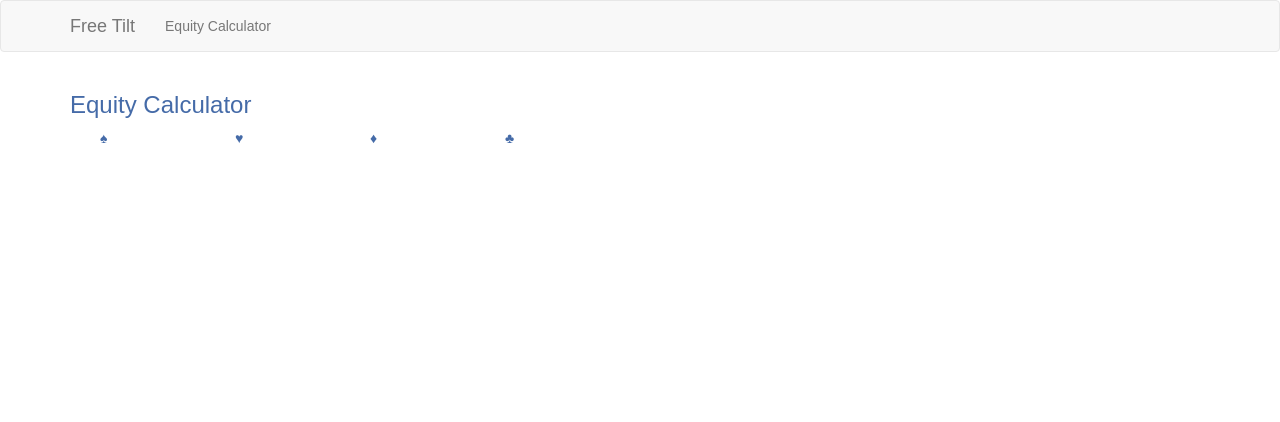
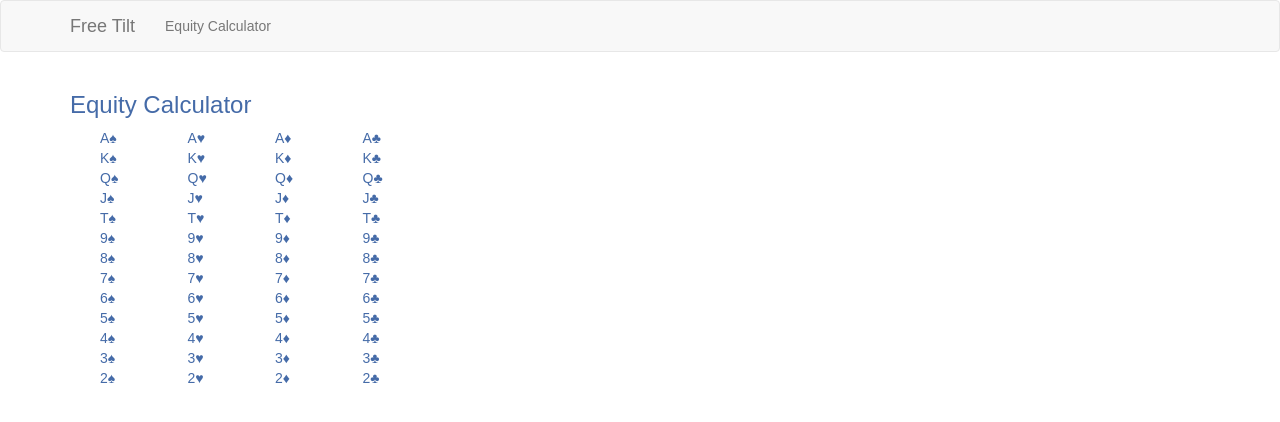
Before and after one commit to billmiller2/freetilt, a React (Create React App) app: page /equitycalculator in a window 1280 px wide. Shown: the top 422 px of the page. Built offline with nearby package versions, Linux system fonts and the light colour scheme.

Commit message:
render table of card options

```diff
--- a/src/equitycalculator/components/cards.jsx
+++ b/src/equitycalculator/components/cards.jsx
@@ -1,18 +1,18 @@
 import * as React from 'react'
 import { Col } from 'react-bootstrap'
-import { suits } from '../'
+import { suits, ranks } from '../'
 
 export class Cards extends React.Component {
     render() {
-        let cols = []
-
-        for (let i = 0; i < suits.length; i++) {
-            cols.push(<Col key={i} xs={3}>{suits[i]}</Col>)
-        }
-
         return (
             <div>
-                {cols}
+            {suits.map((suit, i) =>
+                <Col key={i} xs={3}>
+                    {ranks.map((rank, i) => {
+                        return [(rank + suit), <br key={i} />]
+                    })}
+                </Col>
+            )}
             </div>
         )
     }
--- a/src/equitycalculator/components/equityCalculator.jsx
+++ b/src/equitycalculator/components/equityCalculator.jsx
@@ -7,10 +7,10 @@ export class EquityCalculator extends React.Component {
         return (
             <Grid>
                 <h3>Equity Calculator</h3>
-                <Col xs={6}>
+                <Col xs={4}>
                     <Cards />
                 </Col>
-                <Col xs={6}>
+                <Col xs={8}>
                 </Col>
             </Grid>
         )
```
